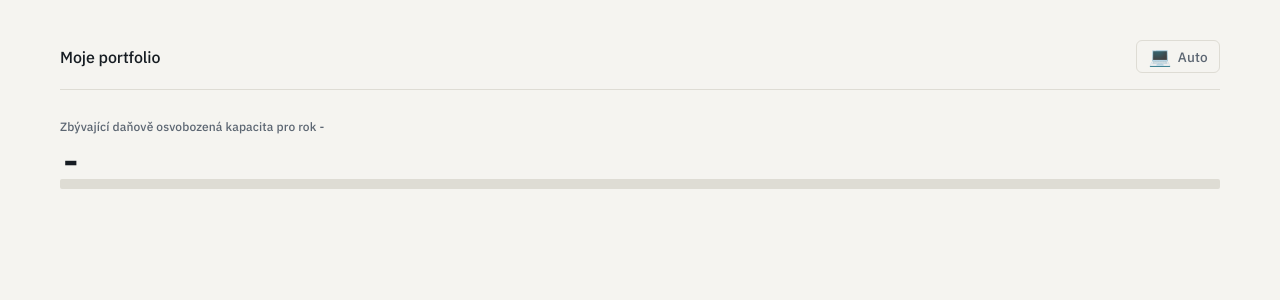
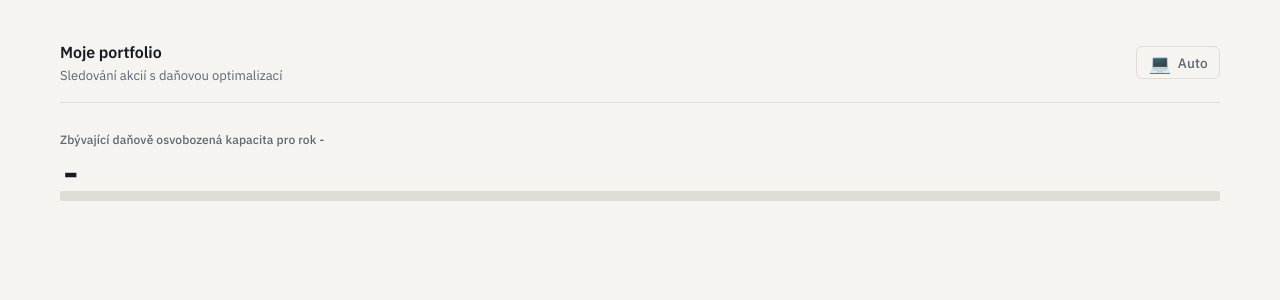
Before and after one commit to Rohlik/akcie, a Flask app: template templates/base.html in a window 1280 px wide. Shown: the top 300 px of the page. Run offline with Flask 3, Linux system fonts and the light colour scheme; the template is opened without the code that fills it, so the values that code supplies are empty; some libraries are stand-ins or nearby versions.

Commit message:
fix: distinct hues for the portfolio doughnut, and restore the subtitle
The single-hue ramp made slices hard to tell apart and hard to match against
the legend - it was ordered by position size, which encodes something you can
already read off the sorted legend. Replaced with eight hues spread around the
wheel, muted enough to sit on the paper ground and lifted for the dark theme.

The palette lives in --chart-palette rather than in charts.js, so it follows
the theme like every other chart color; a theme switch now repaints the slices
and the legend swatches, not just the border.

Restores the header subtitle. It was cut for restating the title, which stopped
being true once the title became "Moje portfolio".

Co-Authored-By: Claude Opus 5 (1M context) <noreply@anthropic.com>

```diff
--- a/static/css/style.css
+++ b/static/css/style.css
@@ -58,6 +58,11 @@
     --chart-grid: rgba(22, 28, 34, 0.07);
     --scrollbar-thumb: #c9c6bb;
 
+    /* Distinct hues for the portfolio doughnut, spread around the wheel so
+       adjacent slices never read as shades of one another. Muted enough to
+       sit on paper. Read by charts.js, so this is the only definition. */
+    --chart-palette: #1c776c, #b8862b, #a33a2e, #3f5f8a, #6f7d33, #7d4b6b, #4b4b8f, #2f7d4f;
+
     --font-text: 'IBM Plex Sans', 'Segoe UI', system-ui, -apple-system, sans-serif;
     --font-num: 'IBM Plex Mono', ui-monospace, 'SFMono-Regular', Consolas, monospace;
 }
@@ -89,6 +94,9 @@
     --msg-error-border: rgba(251, 113, 133, 0.34);
     --chart-grid: rgba(232, 234, 236, 0.08);
     --scrollbar-thumb: #3a4756;
+
+    /* Same hues, lifted so they carry against the dark ground. */
+    --chart-palette: #4fc0b1, #e0ad4a, #e0705f, #7fa3d8, #b0c261, #c489ae, #8f8fd9, #5fc183;
 }
 
 body {
@@ -159,9 +167,14 @@ header {
 
 header h1 {
     font-size: 1rem;
-    font-weight: 500;
+    font-weight: 600;
     letter-spacing: -0.005em;
-    margin-bottom: 0;
+    margin-bottom: 0.125rem;
+}
+
+.subtitle {
+    font-size: 0.8125rem;
+    color: var(--ink-muted);
 }
 
 /*
--- a/static/js/charts.js
+++ b/static/js/charts.js
@@ -5,19 +5,13 @@
 import { formatCurrency, percentOfCost, escapeHtml } from './format.js';
 import {
     getChartTextColor, getChartGridColor,
-    getGainColor, getLossColor, getSurfaceColor,
+    getGainColor, getLossColor, getSurfaceColor, getChartPalette,
 } from './theme.js';
 
 let profitLossChart = null;
 let portfolioDistributionChart = null;
 let yearlyProfitLossChart = null;
-
-// Single-hue ramp ordered by position size, so the color itself encodes
-// "biggest holding" instead of assigning arbitrary hues per ticker.
-const DISTRIBUTION_RAMP = [
-    '#0b3d3a', '#125a53', '#1c776c', '#2a9385',
-    '#4aae9d', '#77c5b6', '#a6dbd0', '#d2ece6',
-];
+let lastDistribution = [];
 
 function signedColors(values) {
     const gain = getGainColor();
@@ -121,7 +115,11 @@ export function updatePortfolioDistributionChart(holdings) {
     const labels = sorted.map(h => h.stock_name);
     const values = sorted.map(h => h.total_value || 0);
 
-    const backgroundColors = values.map((_, i) => DISTRIBUTION_RAMP[i % DISTRIBUTION_RAMP.length]);
+    const palette = getChartPalette();
+    const backgroundColors = values.map((_, i) => palette[i % palette.length]);
+    // Kept so a theme switch can repaint the slices and the HTML legend, which
+    // carries the same colors as inline swatches.
+    lastDistribution = sorted;
 
     // The full "ticker: 1 234,00 Kč (23.4%)" strings used to be Chart.js legend
     // entries and got clipped at the canvas edge. They render as real HTML
@@ -310,7 +308,10 @@ document.addEventListener('themechange', () => {
         }
         chart.data.datasets.forEach(dataset => {
             if (chart === portfolioDistributionChart) {
+                const palette = getChartPalette();
+                dataset.backgroundColor = dataset.data.map((_, i) => palette[i % palette.length]);
                 dataset.borderColor = getSurfaceColor();
+                renderDistributionLegend(lastDistribution, dataset.backgroundColor);
             } else {
                 dataset.backgroundColor = signedColors(dataset.data);
             }
--- a/static/js/theme.js
+++ b/static/js/theme.js
@@ -82,6 +82,12 @@ export function getSurfaceColor() {
     return cssToken('--surface', '#fdfdfb');
 }
 
+export function getChartPalette() {
+    const raw = cssToken('--chart-palette');
+    const colors = raw.split(',').map(c => c.trim()).filter(Boolean);
+    return colors.length ? colors : ['#1c776c', '#b8862b', '#a33a2e', '#3f5f8a'];
+}
+
 export function toggleTheme() {
     const idx = CYCLE.indexOf(currentMode);
     currentMode = CYCLE[(idx + 1) % CYCLE.length];
--- a/templates/base.html
+++ b/templates/base.html
@@ -49,6 +49,7 @@
         <header>
             <div class="header-content">
                 <h1>Moje portfolio</h1>
+                <p class="subtitle">Sledování akcií s daňovou optimalizací</p>
             </div>
             <button class="theme-toggle" id="theme-toggle" type="button">
                 <span id="theme-icon" class="theme-toggle-icon" aria-hidden="true"></span>
```
